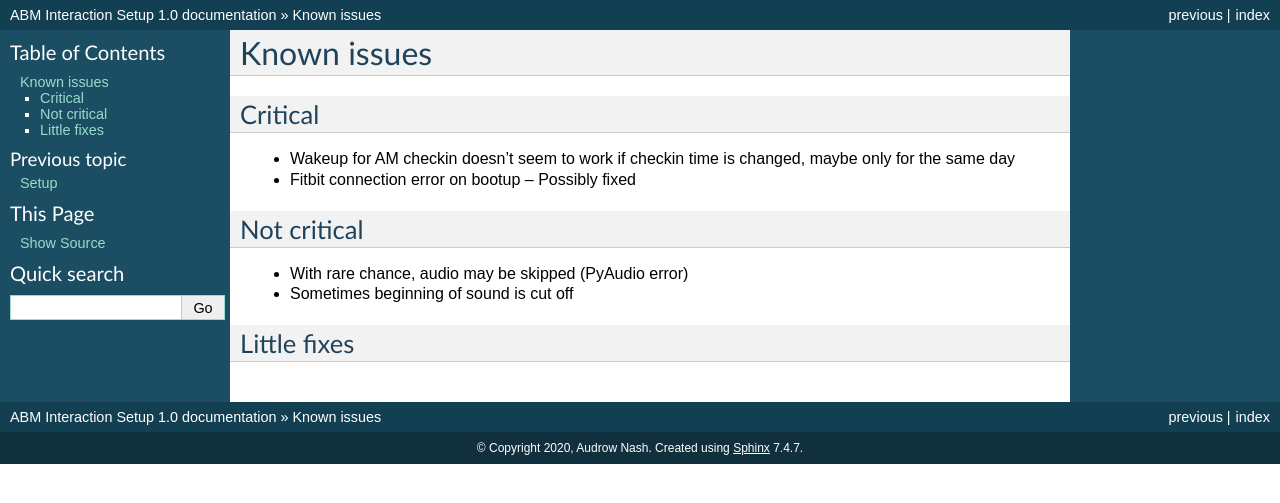
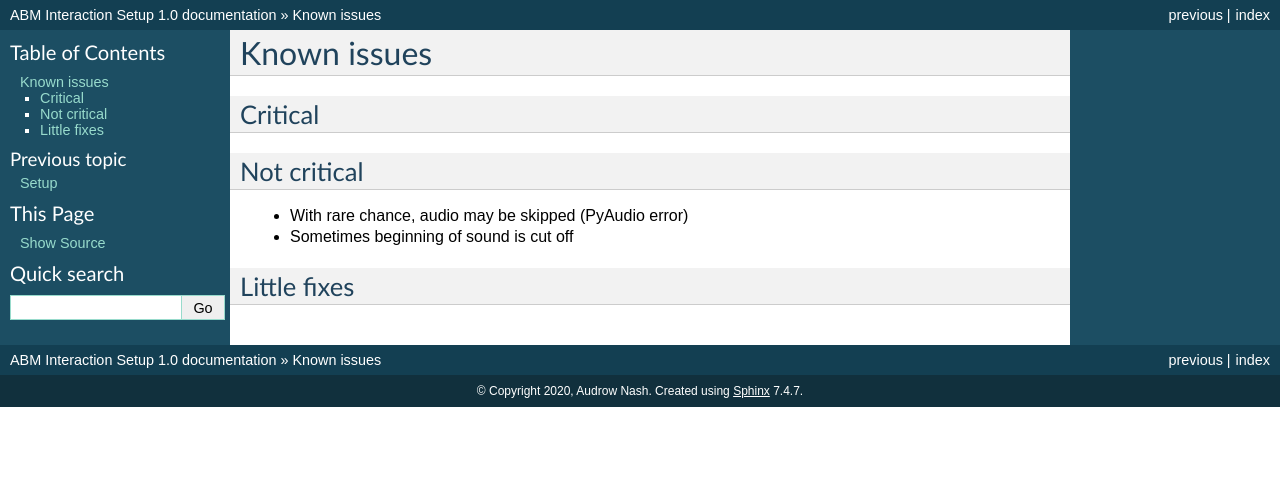
Before and after one commit to robotpt/abm-setup, a Sphinx documentation site: the page built from docs/known_issues.rst, in a window 1280 px wide. Shown: the top 503 px of the page. Built offline with Sphinx 7.4.7, drawn with Linux system fonts in a browser that asks for light colours.

Commit message:
Update issues

```diff
--- a/docs/known_issues.rst
+++ b/docs/known_issues.rst
@@ -3,8 +3,6 @@ Known issues
 
 Critical
 --------
-* Wakeup for AM checkin doesn't seem to work if checkin time is changed, maybe only for the same day
-* Fitbit connection error on bootup -- Possibly fixed
 
 Not critical
 ------------
```
